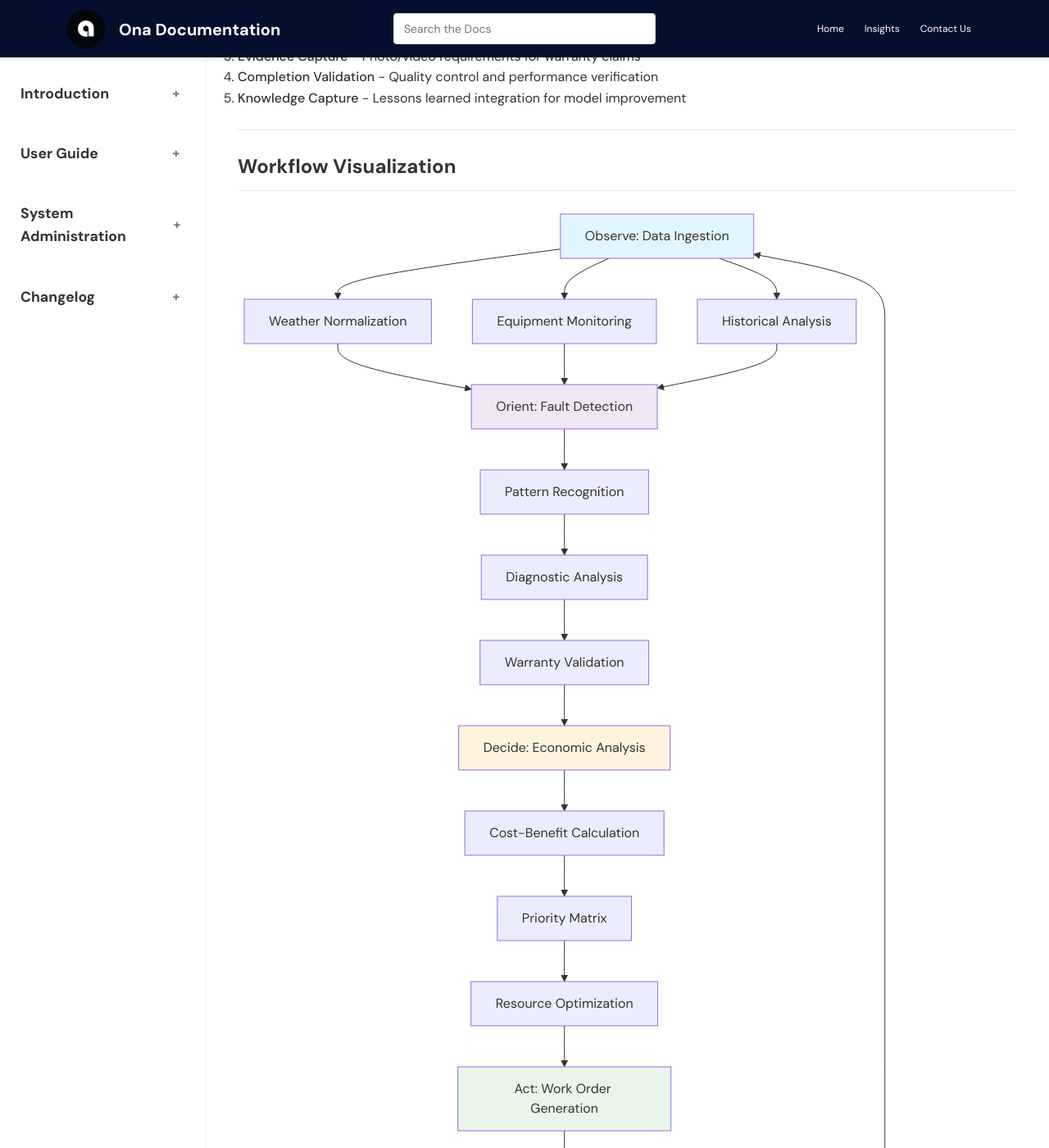
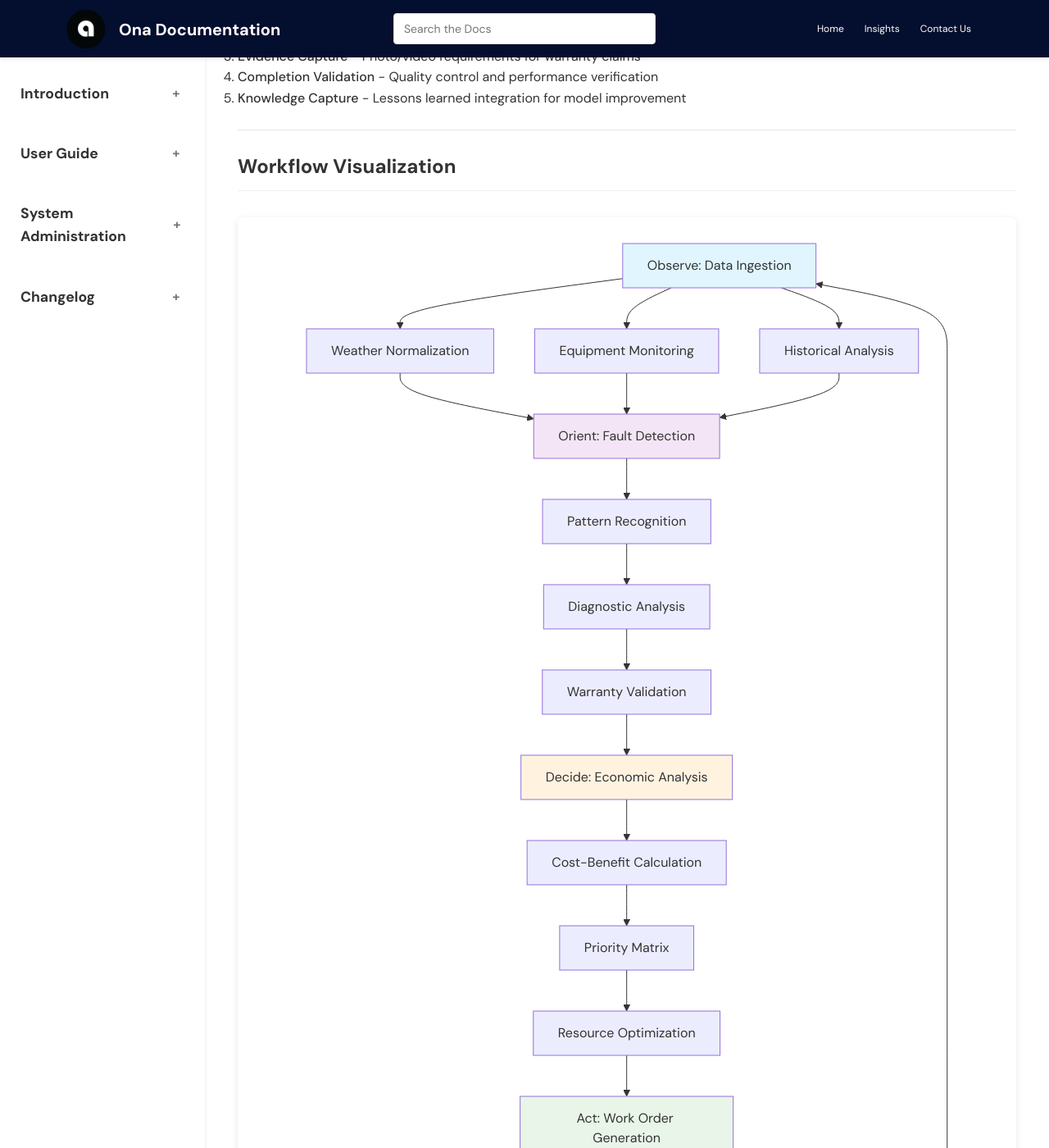
Before and after one commit to AsobaCloud/asobacode.github.io, a Jekyll site: the page built from archive/agentic-workflow.md, in a window 1280 px wide and 1400 px high, scrolled down 4313 px. Shown: the whole window at 82% size. Built offline with Jekyll 4.4.1, drawn with Linux system fonts in a browser that asks for light colours; comment, search, counter and statistics services are not loaded.

Commit message:
Add Mermaid.js support for rendering diagrams
- Add Mermaid.js library to layout for client-side diagram rendering
- Add CSS styling for mermaid diagrams with proper spacing and shadows
- Configure mermaid with appropriate settings for flowcharts and sequence diagrams

```diff
--- a/_layouts/default.html
+++ b/_layouts/default.html
@@ -16,6 +16,36 @@ layout: default
   <meta name="theme-color" content="#4551bf">
   <link rel="stylesheet" href="{{ site.baseurl }}/assets/css/styles.css">
   <script src="{{ site.baseurl }}/assets/js/search.js"></script>
+  <!-- Mermaid.js for diagram rendering -->
+  <script type="module">
+    import mermaid from 'https://cdn.jsdelivr.net/npm/mermaid@10/dist/mermaid.esm.min.mjs';
+    mermaid.initialize({
+      startOnLoad: true,
+      theme: 'default',
+      securityLevel: 'loose',
+      flowchart: {
+        useMaxWidth: true,
+        htmlLabels: true,
+        curve: 'basis'
+      },
+      sequence: {
+        diagramMarginX: 50,
+        diagramMarginY: 10,
+        actorMargin: 50,
+        width: 150,
+        height: 65,
+        boxMargin: 10,
+        boxTextMargin: 5,
+        noteMargin: 10,
+        messageMargin: 35,
+        mirrorActors: true,
+        bottomMarginAdj: 1,
+        useMaxWidth: true,
+        rightAngles: false,
+        showSequenceNumbers: false
+      }
+    });
+  </script>
 </head>
 <body>
   <header class="header-bar">
--- a/assets/css/styles.css
+++ b/assets/css/styles.css
@@ -516,7 +516,7 @@ pre.terminal {
 }
 
 pre.terminal::before {
-  content: "●●●";
+  content: "???";
   position: absolute;
   top: 8px;
   left: 12px;
@@ -919,3 +919,19 @@ h1[id], h2[id], h3[id], h4[id], h5[id], h6[id] {
   padding-top: 20px;
   margin-top: -20px;
 }
+
+/* Mermaid diagram styling */
+.mermaid {
+  text-align: center;
+  margin: 2rem 0;
+  background-color: var(--white);
+  padding: 1.5rem;
+  border-radius: 8px;
+  box-shadow: 0 2px 8px rgba(0, 0, 0, 0.1);
+  overflow-x: auto;
+}
+
+.mermaid svg {
+  max-width: 100%;
+  height: auto;
+}
```
